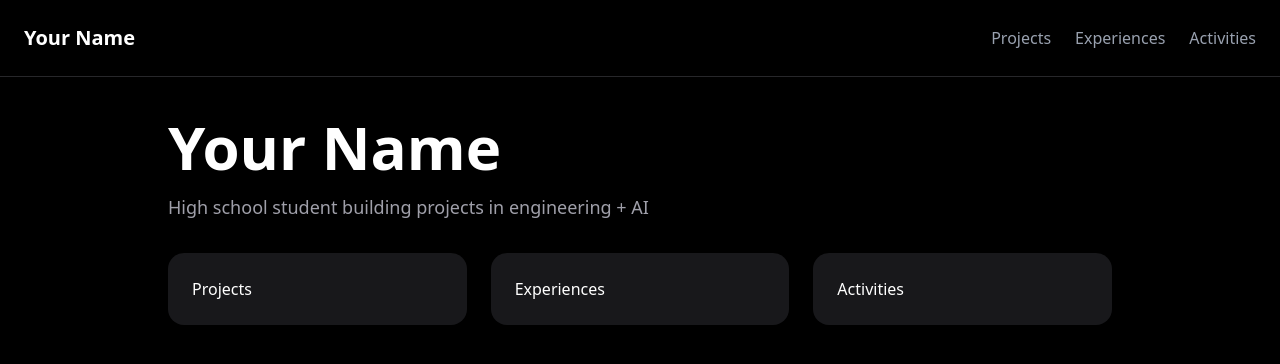
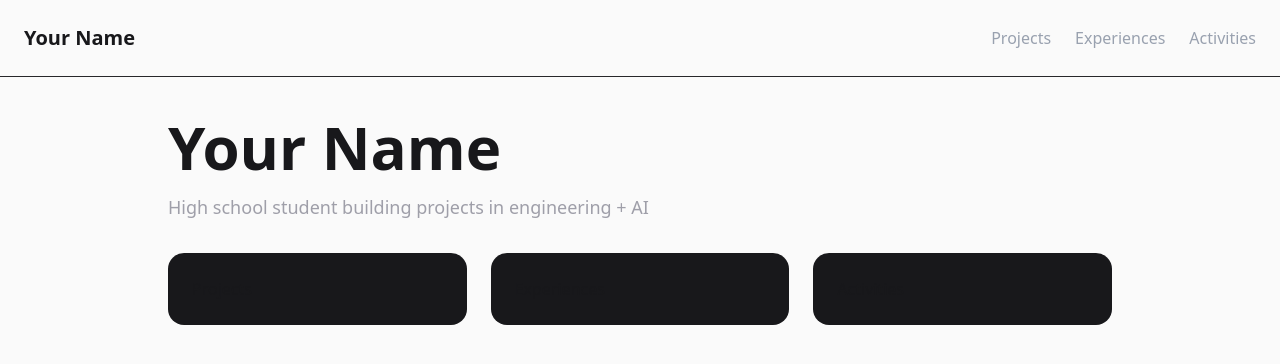
Before and after one commit to jkmindmesh/portfolio, a Next.js app: page / in a window 1280 px wide. Shown: the top 364 px of the page. Built offline with nearby package versions, Linux system fonts and the light colour scheme.

Commit message:
Update globals.css

```diff
--- a/app/globals.css
+++ b/app/globals.css
@@ -1,12 +1,9 @@
 @import "tailwindcss";
 
-/* This replaces the old 'base' layer styling */
 @theme {
-  /* You can add custom colors here if you want,
-     but v4 has a great dark mode default */
+  --color-brand: #0070f3;
 }
 
 body {
-  /* @apply still works perfectly in v4 */
-  @apply bg-black text-white font-sans;
+  @apply bg-zinc-50 text-zinc-900 antialiased;
 }
```
